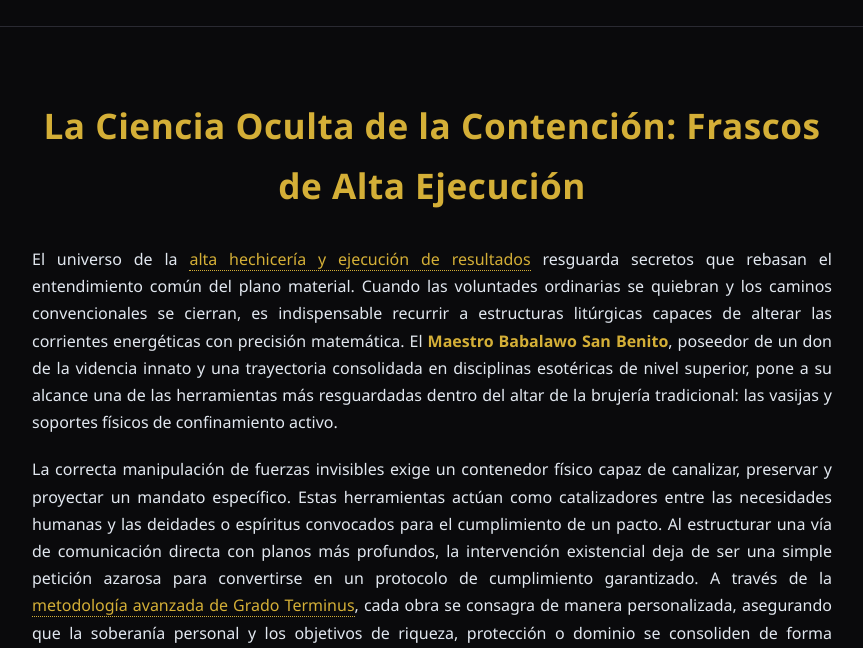
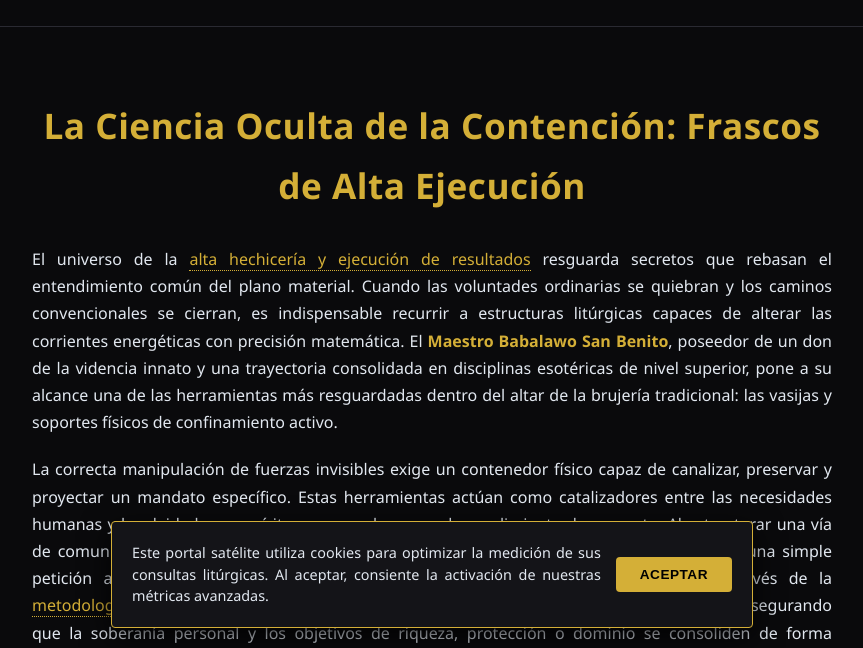
Before and after one commit to MaestroSanBenito/amuletosytalismanessanbenito, a plain HTML site: page frascos.html in a window 1280 px wide. Shown: the part 152-800 px from the top of the page, without its empty margins (208-1071 px from the left). Drawn offline with Linux system fonts and the light colour scheme.

Commit message:
Update frascos.html

```diff
--- a/frascos.html
+++ b/frascos.html
@@ -7,14 +7,114 @@
     <meta name="description" content="Descubre los secretos de la transmutación de espíritus y el blindaje existencial mediante el Frasco de Ejecución y su variante Espectro de Grado Terminus.">
     <link rel="canonical" href="https://snbenito.babalawosnbenito.com/frascos.html">
 
-    <!-- Google Analytics Nátivo -->
-    <script async src="https://www.googletagmanager.com/gtag/js?id=G-TB1LVXG33E"></script>
-    <script>
-      window.dataLayer = window.dataLayer || [];
-      function gtag(){dataLayer.push(arguments);}
-      gtag('js', new Date());
-      gtag('config', 'G-TB1LVXG33E');
-    </script>
+    <!-- BANNER DE COOKIES Y ANALYTICS DE ALTA JERARQUÍA -->
+<style>
+    /* Estilos del Banner Flotante (100% esbelto y estético) */
+    #cookie-banner {
+        position: fixed;
+        bottom: 20px;
+        left: 50%;
+        transform: translateX(-50%);
+        width: 90%;
+        max-width: 600px;
+        background-color: #141418;
+        border: 1px solid #d4af37;
+        color: #e2e8f0;
+        padding: 20px;
+        border-radius: 4px;
+        box-shadow: 0 10px 30px rgba(0, 0, 0, 0.8);
+        z-index: 999999;
+        display: none; /* Se activa por JavaScript si no hay consentimiento */
+        font-family: 'Segoe UI', Tahoma, Geneva, Verdana, sans-serif;
+        font-size: 0.9rem;
+    }
+    .cookie-container {
+        display: flex;
+        flex-direction: column;
+        align-items: center;
+        gap: 15px;
+        text-align: center;
+    }
+    @media (min-width: 600px) {
+        .cookie-container {
+            flex-direction: row;
+            text-align: left;
+            justify-content: space-between;
+        }
+    }
+    .cookie-text p {
+        margin: 0;
+        line-height: 1.5;
+    }
+    .cookie-text a {
+        color: #d4af37;
+        text-decoration: none;
+        border-bottom: 1px dotted #d4af37;
+    }
+    .cookie-btn {
+        background-color: #d4af37;
+        color: #000;
+        border: none;
+        padding: 10px 24px;
+        font-weight: bold;
+        border-radius: 4px;
+        cursor: pointer;
+        white-space: nowrap;
+        transition: background 0.3s ease;
+        text-transform: uppercase;
+        letter-spacing: 0.5px;
+        font-size: 0.85rem;
+    }
+    .cookie-btn:hover {
+        background-color: #bfa030;
+    }
+</style>
+
+<!-- Interfaz Visual del Banner -->
+<div id="cookie-banner">
+    <div class="cookie-container">
+        <div class="cookie-text">
+            <p>Este portal satélite utiliza cookies para optimizar la medición de sus consultas litúrgicas. Al aceptar, consiente la activación de nuestras métricas avanzadas.</p>
+        </div>
+        <button class="cookie-btn" onclick="acceptCookies()">Aceptar</button>
+    </div>
+</div>
+
+<!-- Lógica Avanzada de Inicialización y Consentimiento -->
+<script>
+    // ID exacto de tu Google Analytics
+    const GA_MEASUREMENT_ID = 'G-TB1LVXG33E';
+
+    // Función para cargar dinámicamente el script de Google
+    function loadGA() {
+        const script = document.createElement('script');
+        script.async = true;
+        script.src = `https://www.googletagmanager.com/gtag/js?id=${GA_MEASUREMENT_ID}`;
+        document.head.appendChild(script);
+
+        window.dataLayer = window.dataLayer || [];
+        function gtag(){dataLayer.push(arguments);}
+        window.gtag = gtag;
+        gtag('js', new Date());
+        gtag('config', GA_MEASUREMENT_ID);
+    }
+
+    // Comprobación de estado al cargar la página
+    document.addEventListener("DOMContentLoaded", function() {
+        if (localStorage.getItem("cookie_consent_snbenito") === "granted") {
+            loadGA(); // Si ya aceptó antes, arranca Analytics directo
+        } else {
+            document.getElementById("cookie-banner").style.display = "block"; // Muestra el banner
+        }
+    });
+
+    // Acción al dar clic en el botón "Aceptar"
+    function acceptCookies() {
+        localStorage.setItem("cookie_consent_snbenito", "granted"); // Guarda la decisión
+        document.getElementById("cookie-banner").style.display = "none"; // Esconde el banner
+        loadGA(); // Ejecuta las métricas de inmediato
+    }
+</script>
 
     <!-- Estilos de Alta Velocidad (100/100 Lighthouse) -->
     <style>
```
